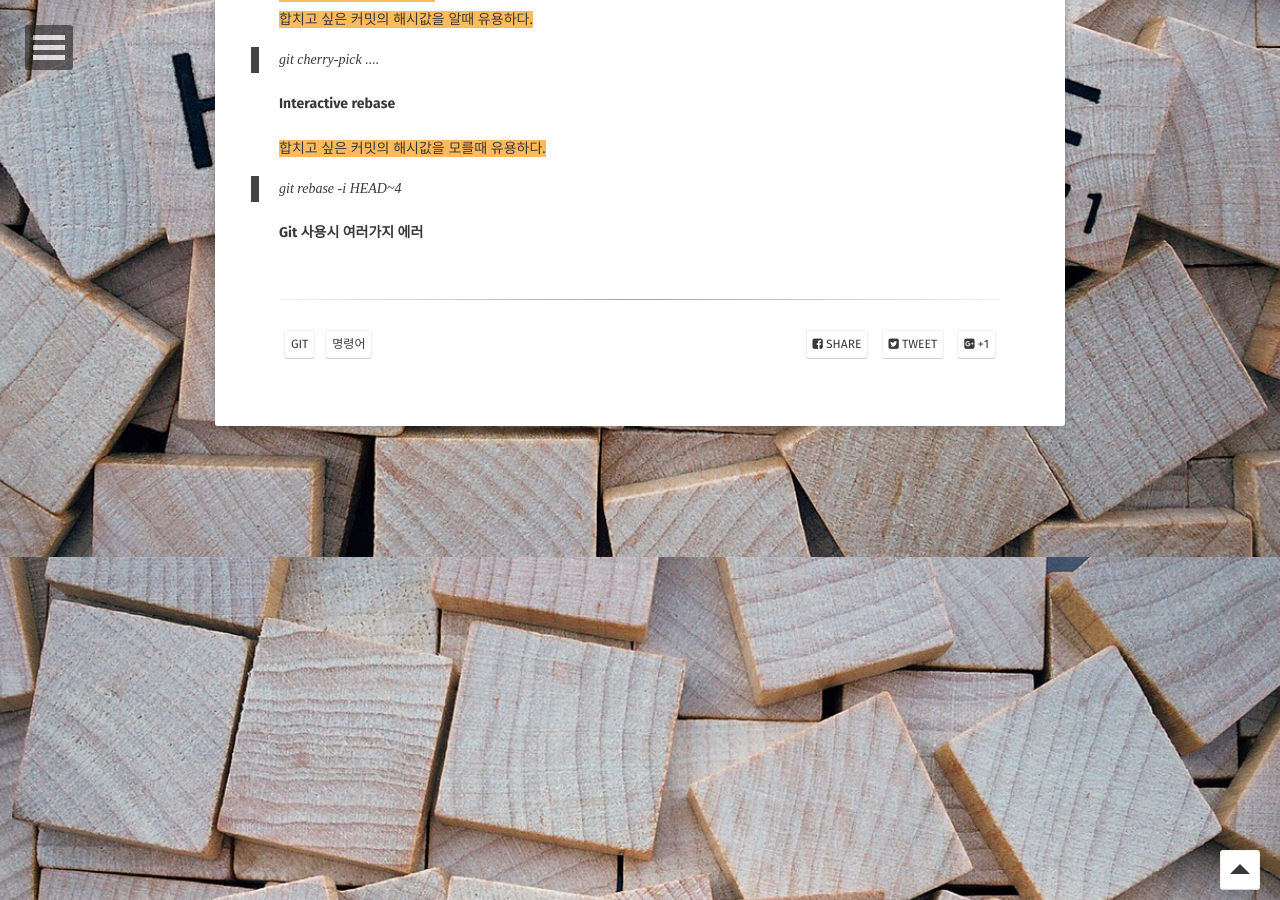
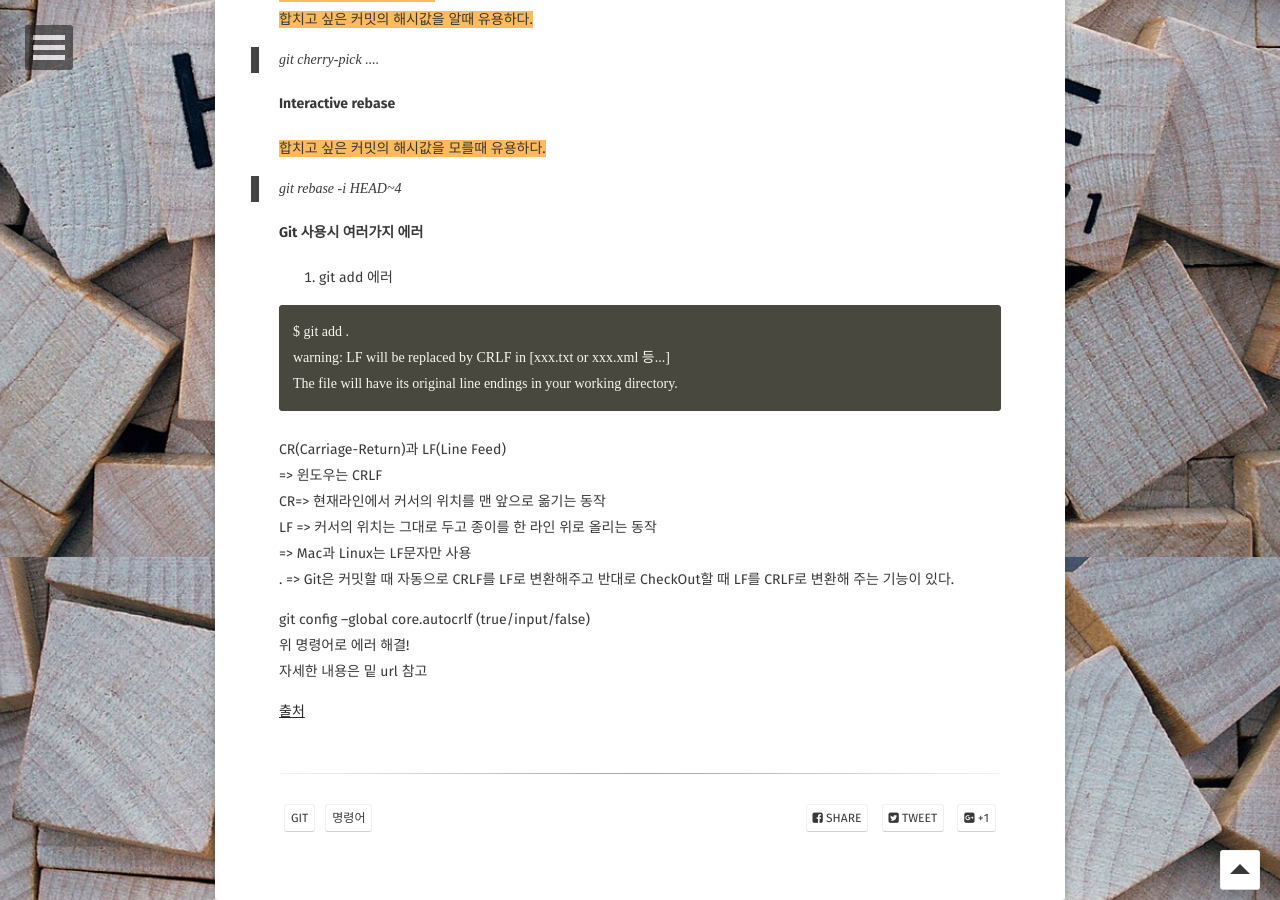
Before and after one commit to Jungjihyuk/JH_Life, a Jekyll site: the page built from _posts/2019-03-12-git.md, in a window 1280 px wide and 900 px high, scrolled down 6643 px. Built offline with Jekyll 4.4.1, drawn with Linux system fonts in a browser that asks for light colours; some web fonts are replaced; comment, search, counter and statistics services are not loaded.

Commit message:
git.md 추가

````diff
--- a/_posts/2019-03-12-git.md
+++ b/_posts/2019-03-12-git.md
@@ -201,3 +201,23 @@ tag:
 > git rebase -i HEAD~4
 
 #### Git 사용시 여러가지 에러
+
+1. git add 에러
+
+```
+$ git add .
+warning: LF will be replaced by CRLF in [xxx.txt or xxx.xml 등...]
+The file will have its original line endings in your working directory.
+```
+CR(Carriage-Return)과 LF(Line Feed)<br>
+=> 윈도우는 CRLF<br>
+   CR=> 현재라인에서 커서의 위치를 맨 앞으로 옮기는 동작<br>
+   LF => 커서의 위치는 그대로 두고 종이를 한 라인 위로 올리는 동작<br>
+=> Mac과 Linux는 LF문자만 사용<br>.
+=> Git은 커밋할 때 자동으로 CRLF를 LF로 변환해주고 반대로 CheckOut할 때 LF를 CRLF로 변환해 주는 기능이 있다.<br>
+
+git config --global core.autocrlf (true/input/false) <br>
+위 명령어로 에러 해결! <br>
+자세한 내용은 밑 url 참고<br>
+
+[출처](http://handam.tistory.com/127)
````
